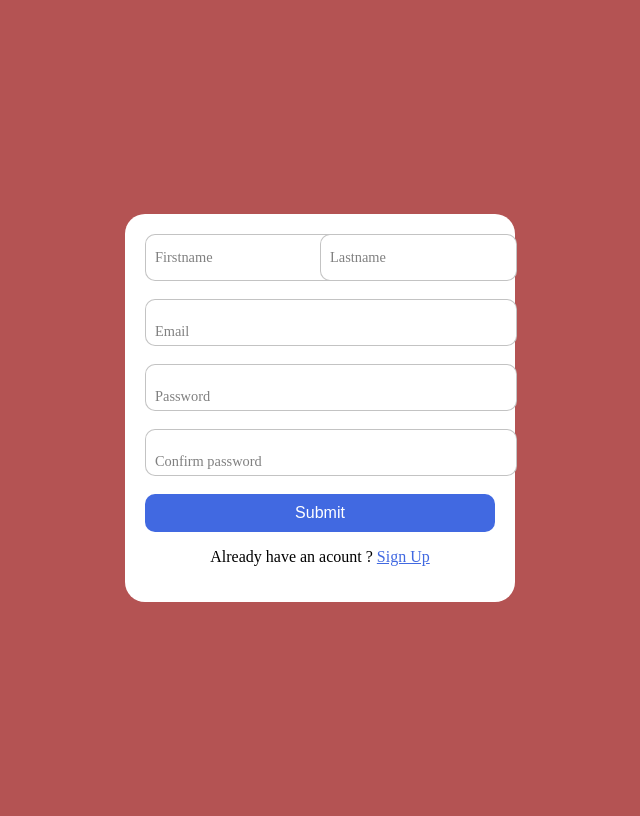
After one commit to iamsushil08/Project, a PHP site: page /backend/register.html in a window 1280 px wide. The commit adds this page. Shown: the whole page, without its empty margins (320-960 px from the left). Run offline with PHP 8.4, Linux system fonts and the light colour scheme.

Commit message:
changes by sandhya

```diff
--- /dev/null
+++ b/frontend/backend/register.css
@@ -0,0 +1,86 @@
+    /* outline: 0; outline ko weight of placeholder */
+body{
+  height:100vh;
+  background-color: rgb(180, 83, 83);
+  display:flex;
+  justify-content: center;
+  align-items: center;
+  }
+
+  .form {
+    display: flex;
+    flex-direction: column;
+     max-width: 350px;
+    background-color: #fff;
+    padding: 20px;
+    border-radius: 20px;
+    position: relative;
+    justify-content: center;
+  }
+
+  .name{
+    display:flex;
+    width: 100%;
+
+  }
+
+  .form label {
+    position: relative;
+  }
+
+  .form label #input {
+    width: 100%;
+    padding: 10px 10px 20px 10px;
+    border: 1px solid rgba(105, 105, 105, 0.397);
+    border-radius: 10px;
+  }
+
+#input + span{
+    position: absolute;
+    left: 10px;
+    top: 15px;
+    color: grey;
+    font-size: 0.9em;
+     /* 0.3 smooth movement  */
+    transition: 0.3s ease;
+  }
+
+/* :placeholder-shown vaneko plcaeholder ma user le value  nahalda dekhine value; */
+ #input:placeholder-shown + span {
+    top: 15px;
+     font-size: 0.9em;
+  }
+
+  /* interacting with user */
+ #input:focus + span {
+    top: 30px;
+    font-size: 0.7em;
+    font-weight: 600;
+  }
+  /* validating input like constraints */
+#input:valid + span{
+    top: 30px;
+    font-size: 0.7em;
+    font-weight: 600;
+
+  }
+  .submit {
+    border:none;
+    background-color: royalblue;
+    padding: 10px;
+    border-radius: 10px;
+    color: #fff;
+    font-size: 16px;
+  }
+
+  .submit:hover {
+    background-color: rgb(56, 90, 194);
+  }
+
+  #signup {
+    text-align: center;
+  }
+
+  #signup a {
+    color: royalblue;
+  }
--- /dev/null
+++ b/frontend/backend/register.html
@@ -0,0 +1,50 @@
+<!DOCTYPE html>
+<html lang="en">
+  <head>
+    <meta charset="UTF-8" />
+    <meta name="viewport" content="width=device-width, initial-scale=1.0" />
+    <title>Document</title>
+    <link rel="stylesheet" href="./register.css" />
+  </head>
+  <body>
+    <form class="form">
+      <div class="name">
+        <label>
+          <input required="" placeholder="" type="text" id="input" />
+          <span>Firstname</span>
+        </label>
+        <label>
+          <input required="" placeholder="" type="text" id="input" />
+          <span>Lastname</span>
+        </label>
+      </div>
+      <br />
+
+      <div class="email">
+        <label>
+          <input required="" placeholder="" type="email" id="input" />
+          <span>Email</span>
+        </label>
+      </div>
+      <br />
+      <div class="password">
+        <label>
+          <input required="" placeholder="" type="password" id="input" />
+          <span>Password</span>
+        </label>
+      </div>
+      <br />
+      <div class="confirmpassword">
+        <label>
+          <input required="" placeholder="" type="password" id="input" />
+          <span>Confirm password</span>
+        </label>
+      </div>
+      <br />
+      <button class="submit">Submit</button>
+      <p id="signup">
+        Already have an acount ? <a href="./signup.html">Sign Up</a>
+      </p>
+    </form>
+  </body>
+</html>
--- a/frontend/backend/signup.css
+++ b/frontend/backend/signup.css
@@ -20,7 +20,7 @@ body{
     align-items: center;
     margin: 0;
     padding: 0;
-    background-image: url('./bg.avif'); /* Replace with your image URL */
+    background-image: url('./bg.avif');
     background-size: cover;
     background-position: center;
 
```
